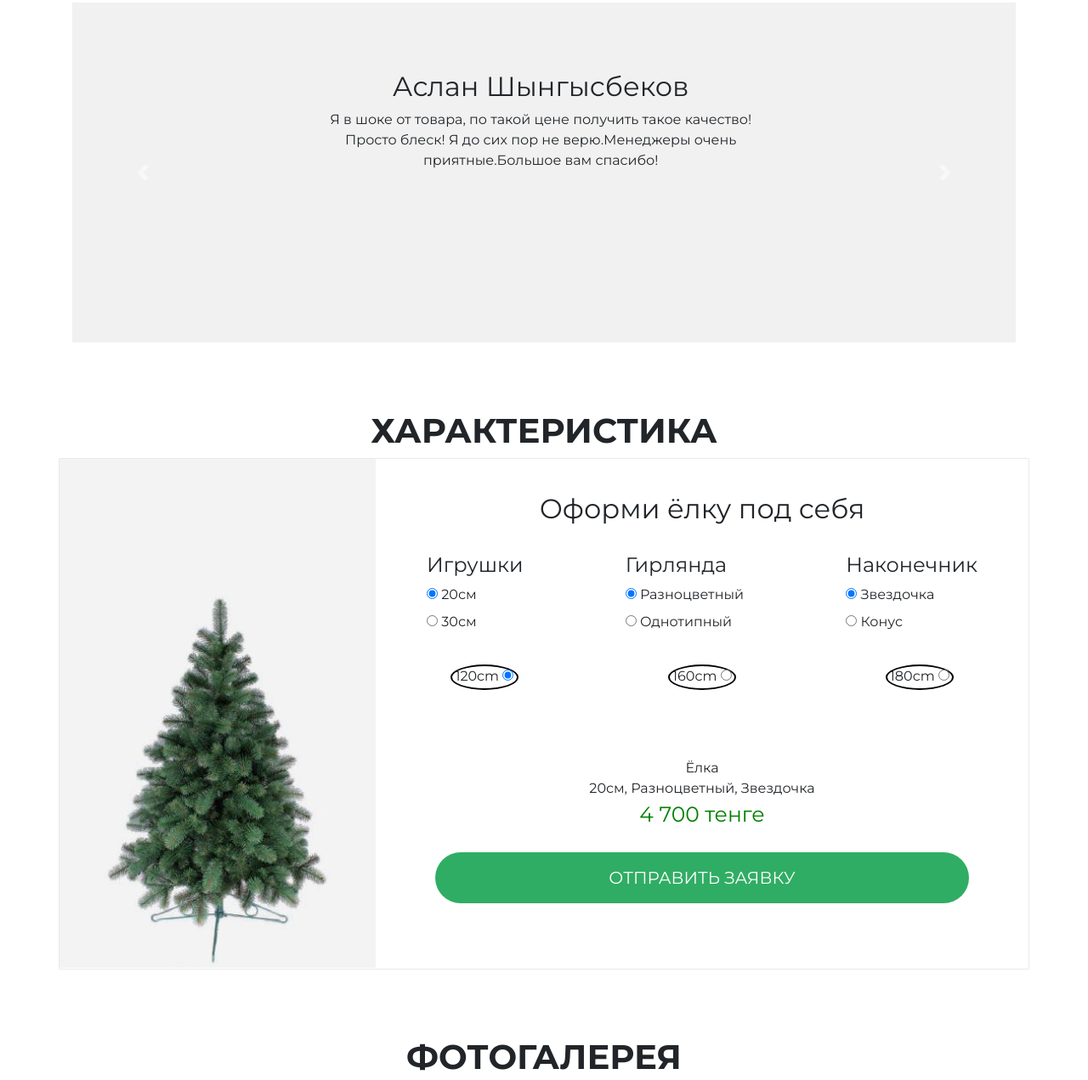
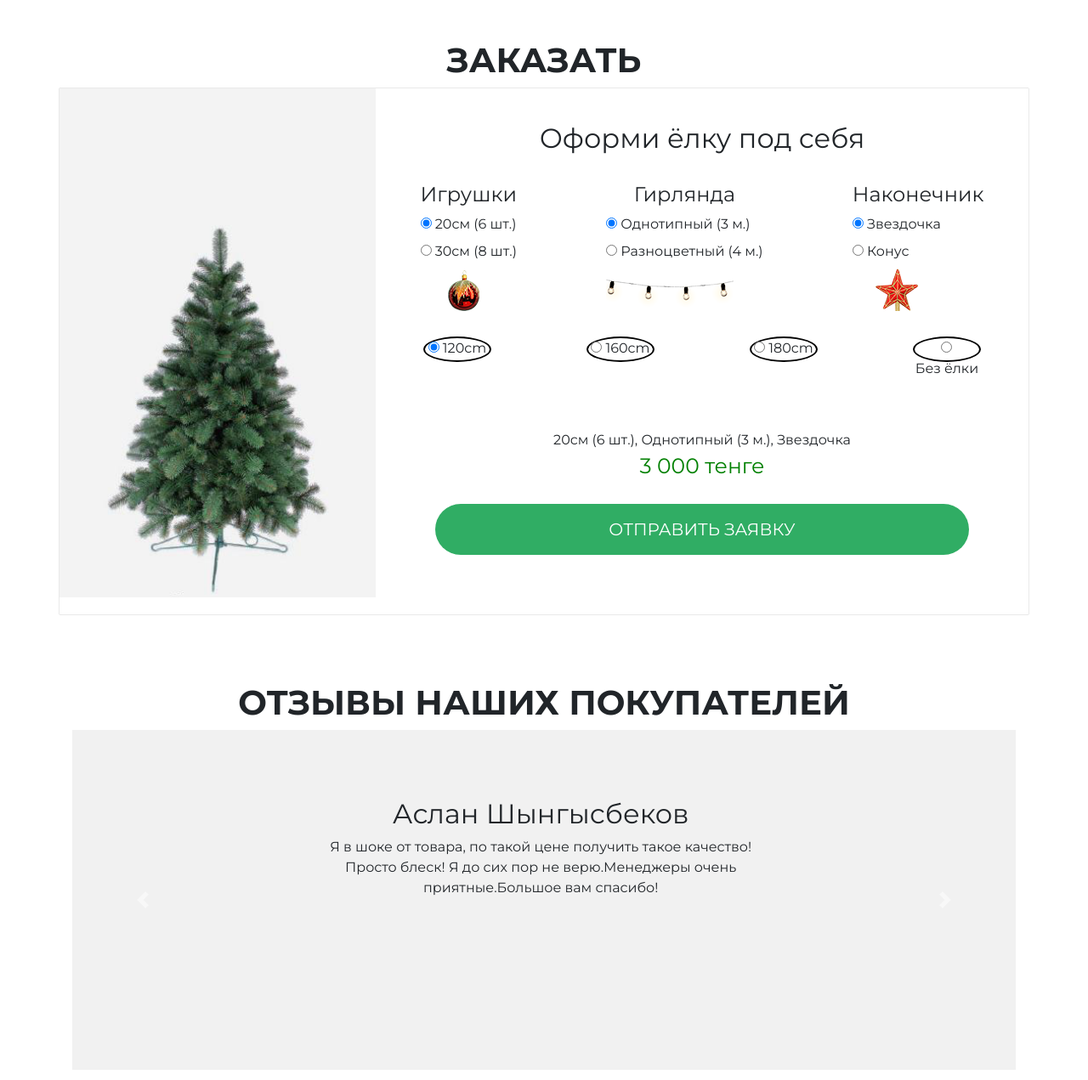
Before and after one commit to zhsabr/Sabyrzhan2TER8.github.io, a plain HTML site: page index.html in a window 1280 px wide. Shown: the part 894-2165 px from the top of the page at 85% size. Drawn offline with nearby package versions, Linux system fonts and the light colour scheme.

Commit message:
Update index.html

```diff
--- a/index.html
+++ b/index.html
@@ -72,21 +72,19 @@
   </div>
 </div>
 
-		<!-- <section class="recomendation">
+		 <section class="recomendation">
 			<div class="container height100">
 				<div class="row">
-				<div class="col-4">
-					<img src="img/2018-12-08_15-43-57.png" alt="" width="100%">
-				</div>
 				<div class="col">
-					<div class="pt-5">
-					<h2>МУЖСКИЕ КОЖАНЫЕ СУМКИ HAMILTON</h2>
-					<h1 class="redc"><strong>ЛУЧШИЕ МОДЕЛИ 2018</strong></h1>
+					<div class="pt-5 centertext">
+					<h2>УСПЕЙ ПОРАДОВАТЬ СЕБЯ</h2>
+					<h1 class="redc"><strong>И БЛИЗКИХ</strong></h1>
 					</div>
 				</div>
 				</div>
 			</div>
-		</section> -->
+		</section>
+
 	<section class="full-width-img">
   	<div class="container">
 			<div class="row ">
@@ -99,14 +97,14 @@
   </ol>
   <div class="carousel-inner">
     <div class="carousel-item active">
-      <img class="d-block w-100" src="img/port01.png" alt="First slide">
+      <img class="d-block w-100" src="img/glavn1.png" alt="First slide">
 
     </div>
     <div class="carousel-item">
-      <img class="d-block w-100" src="img/port03.png" alt="Second slide">
+      <img class="d-block w-100" src="img/glavn2.png" alt="Second slide">
     </div>
     <div class="carousel-item">
-      <img class="d-block w-100" src="img/port02.png" alt="Third slide">
+      <img class="d-block w-100" src="img/glavn3.png" alt="Third slide">
     </div>
   </div>
   <a class="carousel-control-prev" href="#carouselExampleIndicators" role="button" data-slide="prev">
@@ -118,7 +116,7 @@
     <span class="sr-only">Next</span>
   </a>
 </div>
-	<p class="">КУПИ СЕЙЧАС И ПОЛУЧИ <span class="redc">ПОДАРОК</span> ЧАСЫ</p>
+	<p class="">КУПИ СЕЙЧАС И ПОЛУЧИ <span class="redc">ПОДАРОК</span></p>
 </div>
   	<div class="forma-gl wow bounceInRight" data-wow-delay="0.5s">
   		<div class="forma-otp">
@@ -173,6 +171,146 @@
   </div>
 		</section>
 
+    <section class="characteristic">
+      <div class="container">
+      <h1 class="fontw700 centertext">ЗАКАЗАТЬ</h1>
+        <div class="row">
+          <div class="col-md-auto">
+          </div>
+
+        </div>
+      </div>
+    </section>
+
+  <section class="elka">
+    <div class="container main-elka">
+
+  <div class="row">
+
+    <div id="imgHolder" class="imgHolder">
+
+      <img src="img/Elka/Elka120cm.png" class="imageElka" alt="ёлка">
+
+      </div>
+    <div class="forma-elki col">
+      <form  method="POST" action="https://formspree.io/grneade28@gmail.com" id="elkaForm"       class="elkaForm">
+
+      <h2 class="centertext">Оформи ёлку под себя</h2>
+
+        <div class="row rowelka">
+
+          <div class="col-1-of-3" id="EngineSelector">
+            <h4 class="centertext">Игрушки</h4>
+
+                <div class="form-block" data-img-path="img/Elka/20cm.png">
+                  <input type="radio" name="engine" id="engine1400" value="700" checked>
+                  <label for="engine1400">20см (6 шт.)</label>
+                </div>
+
+                <div class="form-block" data-img-path="img/Elka/30cm.png">
+                  <input type="radio" name="engine" id="engine1600" value="1000">
+                  <label for="engine1600">30см (8 шт.)</label>
+                </div>
+
+                <div class="image-engine" id="imgEngine">
+                  <img src="img/Elka/20cm.png" alt="">
+                </div>
+
+          </div>
+
+        <div class="col-1-of-3" id="TransSelector">
+            <h4 class="centertext" >Гирлянда</h4>
+
+                <div class="form-block" data-img-path="img/Elka/gir2.png">
+                  <input type="radio" name="transmission" id="transmission6MT" value="800" checked>
+                  <label for="transmission6MT">Однотипный (3 м.)</label>
+                </div>
+
+                <div class="form-block" data-img-path="img/Elka/gir1.png">
+                  <input type="radio" name="transmission" id="transmission6AT" value="2500">
+                  <label for="transmission6AT">Разноцветный (4 м.)</label>
+                </div>
+
+                <div class="image-gir" id="imgTransmission">
+                  <img src="img/Elka/gir2.png" alt="">
+                </div>
+
+          </div>
+
+
+          <div class="col-1-of-3" id="VerxSelector">
+            <h4 class="centertext">Наконечник</h4>
+
+                <div class="form-block" data-img-path="img/Elka/verx.png">
+                  <input type="radio" name="package" id="packageActive" value="1500"   checked>
+                  <label for="packageActive">Звездочка</label>
+                </div>
+
+                <div class="form-block" data-img-path="img/Elka/verx2.png">
+                  <input type="radio" name="package" id="packageActivePlus" value="2000">
+                  <label for="packageActivePlus">Конус</label>
+                </div>
+
+                <div class="image-gir" id="imgVerx">
+                  <img src="img/Elka/verx.png" alt="">
+                </div>
+
+          </div>
+
+        </div>
+
+
+<div class="colorsSelector row" id="colorsSelector">
+
+        <div class="colorItem elka120" data-img-path="img/Elka/Elka120cm.png" razmer = "120">
+        <input type="radio" name="razmer" id="elka120cm" value="3000" checked>
+        <label for="elka120cm">120cm</label>
+        </div>
+
+        <div class="colorItem elka160" data-img-path="img/Elka/Elka160cm.png" razmer = "160">
+        <input type="radio" name="razmer" id="elka160cm" value="7000">
+        <label for="elka160cm">160cm</label>
+        </div>
+
+        <div class="colorItem elka180" data-img-path="img/Elka/Elka180.png" razmer = "180">
+        <input type="radio" name="razmer" id="elka180cm" value="12000">
+        <label for="elka180cm">180cm</label>
+        </div>
+
+        <div class="colorItem elka180" data-img-path="img/Elka/Elkanull.png" razmer = "null">
+        <input type="radio" name="razmer" id="elkanull" value="0">
+        <label for="elkanull">Без ёлки</label>
+        </div>
+
+    </div>
+
+    <div class="model-summary">
+
+        <div class="model-name"></div>
+
+        <div class="model-specs" id="modelSpecs"></div>
+
+        <div class="model-price" id="modelPrice"></div>
+
+        <div class="model-price " id="modelPriceUSD"></div>
+
+        <button type="submit" class="applicationButton">Отправить Заявку</button>
+
+    </div>
+
+
+
+    </div>
+
+    <!-- <button type="submit" class="applicationButton elkaButton">Отправить Заявку</button> -->
+    </form>
+</div>
+
+
+      </div>
+
+  </section>
+
 
   <section class="reviews">
      <div class="container">
@@ -214,131 +352,11 @@
 </div>
     </section>
 
-
-    <section class="characteristic">
-      <div class="container">
-      <h1 class="fontw700 centertext">ХАРАКТЕРИСТИКА</h1>
-        <div class="row">
-          <div class="col-md-auto">
-          </div>
-
-        </div>
-      </div>
-    </section>
-
-  <section class="elka">
-    <div class="container main-elka">
-
-  <div class="row">
-
-    <div id="imgHolder" class="imgHolder">
-
-      <img src="img/Elka/Elka120cm.png" class="imageElka" alt="ёлка">
-
-      </div>
-    <div class="forma-elki col">
-      <form  method="POST" action="https://formspree.io/grneade28@gmail.com" id="elkaForm"       class="elkaForm">
-
-      <h2 class="centertext">Оформи ёлку под себя</h2>
-
-        <div class="row rowelka">
-
-          <div class="col-1-of-3">
-            <h4>Игрушки</h4>
-
-                <div class="form-block">
-                  <input type="radio" name="engine" id="engine1400" value="700" checked>
-                  <label for="engine1400">20см</label>
-                </div>
-
-                <div class="form-block">
-                  <input type="radio" name="engine" id="engine1600" value="1000">
-                  <label for="engine1600">30см</label>
-                </div>
-
-          </div>
-
-        <div class="col-1-of-3">
-            <h4>Гирлянда</h4>
-
-                <div class="form-block">
-                  <input type="radio" name="transmission" id="transmission6MT" value="2500" checked>
-                  <label for="transmission6MT">Разноцветный</label>
-                </div>
-
-                <div class="form-block">
-                  <input type="radio" name="transmission" id="transmission6AT" value="800">
-                  <label for="transmission6AT">Однотипный</label>
-                </div>
-
-          </div>
-
-
-          <div class="col-1-of-3">
-            <h4>Наконечник</h4>
-
-                <div class="form-block">
-                  <input type="radio" name="package" id="packageActive" value="1500"   checked>
-                  <label for="packageActive">Звездочка</label>
-                </div>
-
-                <div class="form-block">
-                  <input type="radio" name="package" id="packageActivePlus" value="2000">
-                  <label for="packageActivePlus">Конус</label>
-                </div>
-
-          </div>
-
-        </div>
-
-
-<div class="colorsSelector row" id="colorsSelector">
-
-        <div class="colorItem elka120" data-img-path="img/Elka/Elka120cm.png" razmer = "120">120cm
-        <input type="radio" name="razmer" id="elka120cm" value="120cm" checked>
-        </div>
-
-        <div class="colorItem elka160" data-img-path="img/Elka/Elka160cm.png" razmer = "160">160cm
-        <input type="radio" name="razmer" id="elka160cm" value="160cm">
-        </div>
-
-        <div class="colorItem elka180" data-img-path="img/Elka/Elka180.png" razmer = "180">180cm
-        <input type="radio" name="razmer" id="elka180cm" value="180cm">
-        </div>
-
-    </div>
-
-    <div class="model-summary">
-
-        <div class="model-name">Ёлка</div>
-
-        <div class="model-specs" id="modelSpecs">120см</div>
-
-        <div class="model-price" id="modelPrice"></div>
-
-        <div class="model-price " id="modelPriceUSD"></div>
-
-        <button type="submit" class="applicationButton">Отправить Заявку</button>
-
-    </div>
-
-
-
-    </div>
-
-    <!-- <button type="submit" class="applicationButton elkaButton">Отправить Заявку</button> -->
-    </form>
-</div>
-
-
-      </div>
-
-  </section>
-
-
     <section class="photogalery">
       <div class="container">
       <h1 class="fontw700 centertext">ФОТОГАЛЕРЕЯ</h1>
+
+      <img src="img/1.jpg" alt="" width="100%">
       </div>
     </section>
 
```
